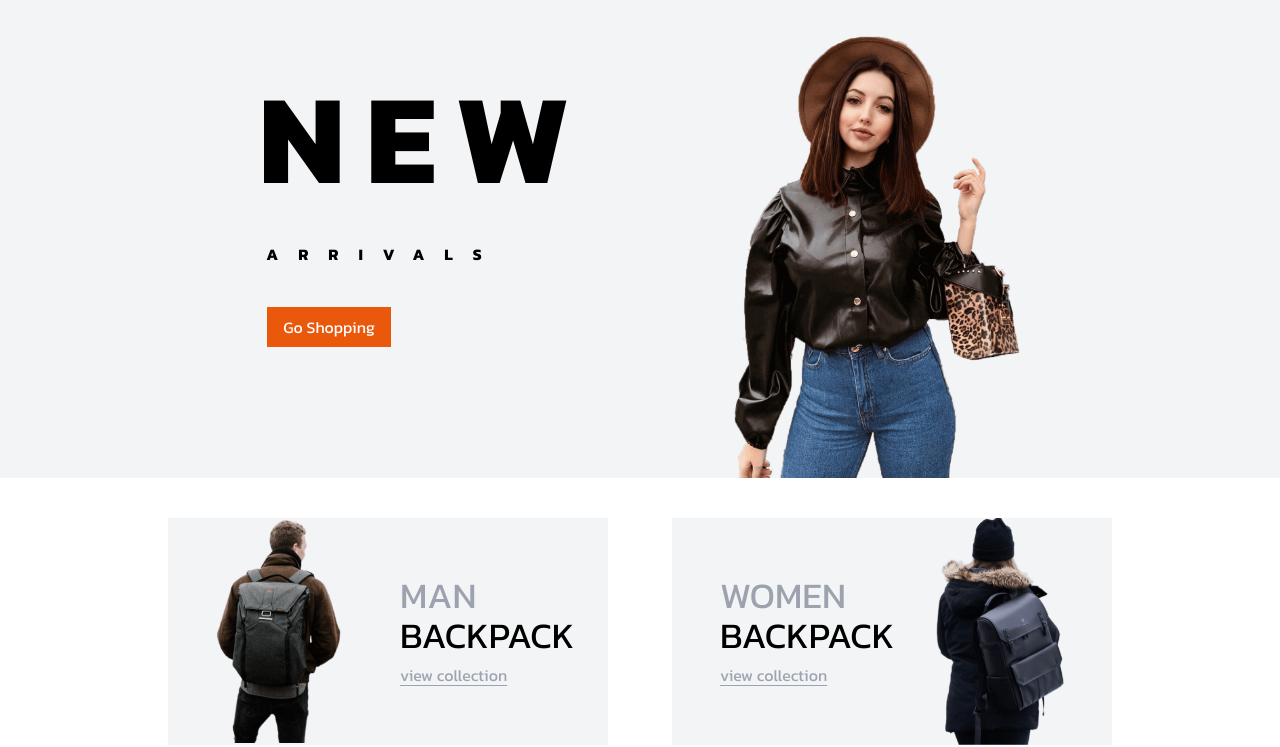
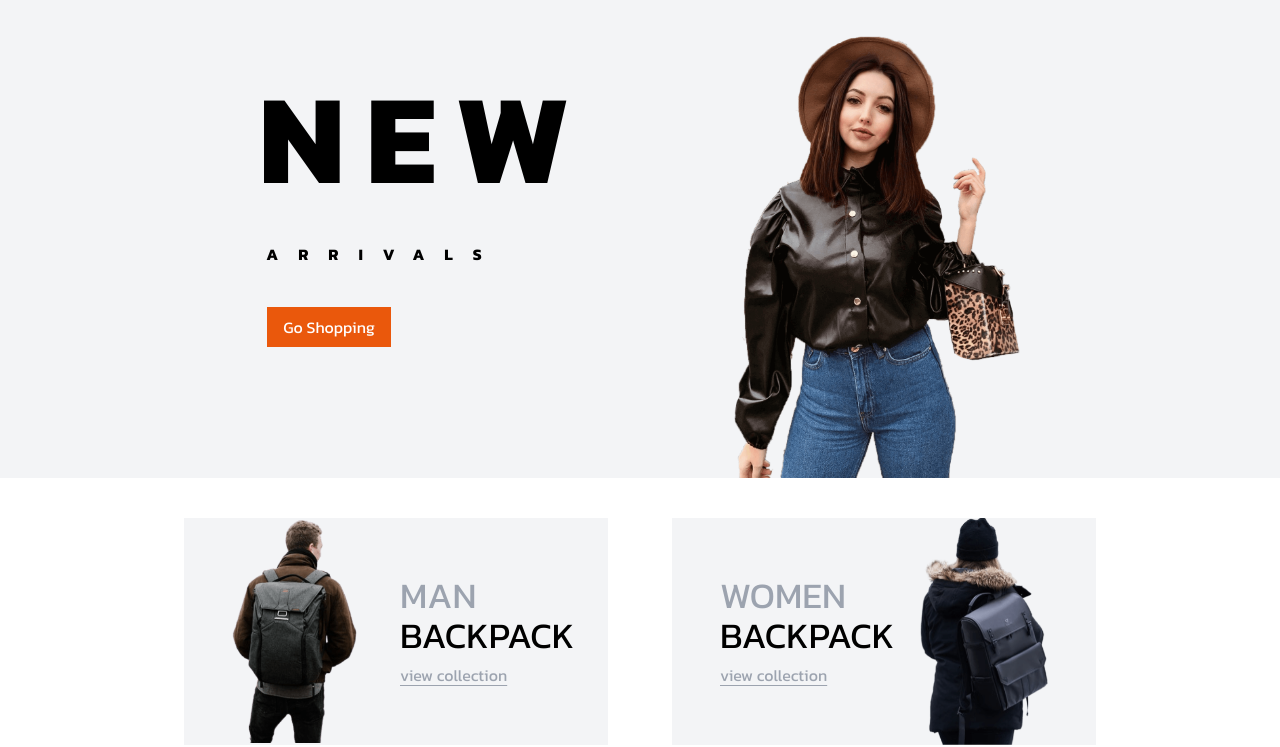
Before and after one commit to ArshiarshiA/SSTYLSHIA-Fashion-Web, a website: page public/index.html in a window 1280 px wide. Shown: the part 62-809 px from the top of the page. Drawn offline with Linux system fonts and the light colour scheme.

Commit message:
fix one problme in RWD

```diff
--- a/public/index.html
+++ b/public/index.html
@@ -57,7 +57,7 @@
     <section class="py-10">
         <div>
             <div class="flex justify-center gap-16 max-[886px]:flex-wrap max-[886px]:gap-3">
-                <div class="flex items-center gap-14 bg-gray-100 px-12">
+                <div class="flex items-center gap-10 bg-gray-100 px-12">
                     <img class="w-32" src="../assets/img/backpackMan.png" alt="">
                     <div class="max-w-40">
                         <h1 class="text-4xl"><span class="text-gray-400">MAN</span></h1>
@@ -65,7 +65,7 @@
                         <a class="text-gray-400 underline underline-offset-4" href="#">view collection</a>
                     </div>
                 </div>
-                <div class="flex items-center gap-14 bg-gray-100 px-12">
+                <div class="flex items-center gap-10 bg-gray-100 px-12">
                     <div class="max-w-40">
                         <h1 class="text-4xl"><span class="text-gray-400">WOMEN</span></h1>
                         <h1 class="text-4xl mb-2">BACKPACK</h1>
```
Also changed, not shown: src/output.css.
